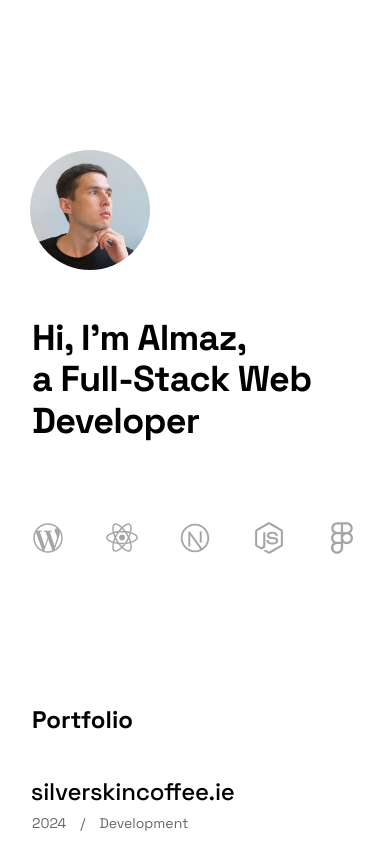
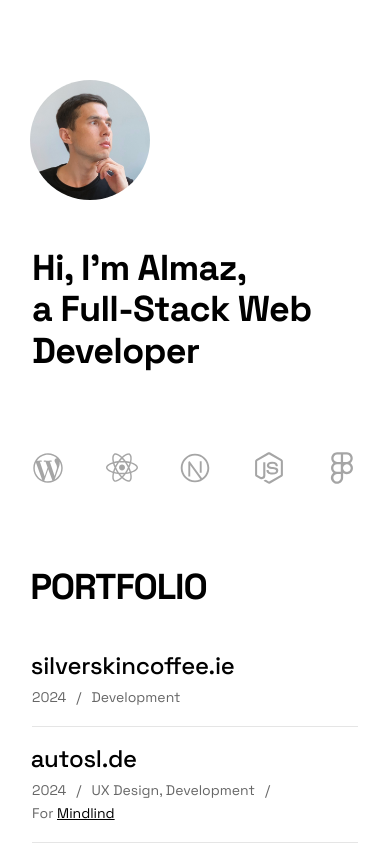
Before and after one commit to almazbisenbaev/almaz, a Next.js app: page / in a window 390 px wide. Shown: the top 844 px of the page. Built offline with nearby package versions, Linux system fonts and the light colour scheme.

Commit message:
Added section header to portfolio section

```diff
--- a/src/app/globals.css
+++ b/src/app/globals.css
@@ -41,6 +41,29 @@ a {
   margin: 0 auto;
   padding: 0 32px;
 }
+
+.section-header {
+  padding-bottom: 24px;
+}
+
+.section-header-title {
+  font-size: 96px;
+  font-weight: bold;
+  text-transform: uppercase;
+  letter-spacing: -0.03em;
+  margin-left: -0.05em;
+}
+
+
+@media (max-width: 575px){
+
+  .section-header-title {
+    font-size: 36px;
+  }
+
+}
+
+
 
 .intro-wrapper {
   overflow: hidden;
@@ -134,6 +157,11 @@ a {
 
 @media (max-width: 575px){
 
+  .intro {
+    padding-top: 80px;
+    padding-bottom: 80px;
+  }
+
   .intro-text {
     font-size: 44px;
   }
@@ -170,8 +198,8 @@ a {
   flex-direction: column;
 
   position: relative;
-  padding-top: 45px;
-  padding-bottom: 45px;
+  padding-top: 20px;
+  padding-bottom: 20px;
 }
 
 .case-title {
@@ -201,7 +229,8 @@ a {
   flex: 1;
 
   display: flex;
-  gap: 14px;
+  flex-wrap: wrap;
+  gap: 5px 10px;
 }
 
 .case-details a {
--- a/src/app/page.jsx
+++ b/src/app/page.jsx
@@ -41,7 +41,9 @@ export default function Home() {
 
       <div className="container">
 
-        <h2>Portfolio</h2>
+        <div className="section-header">
+          <h2 className="section-header-title">Portfolio</h2>
+        </div>
 
         <div className="cases-roll">
 
```
